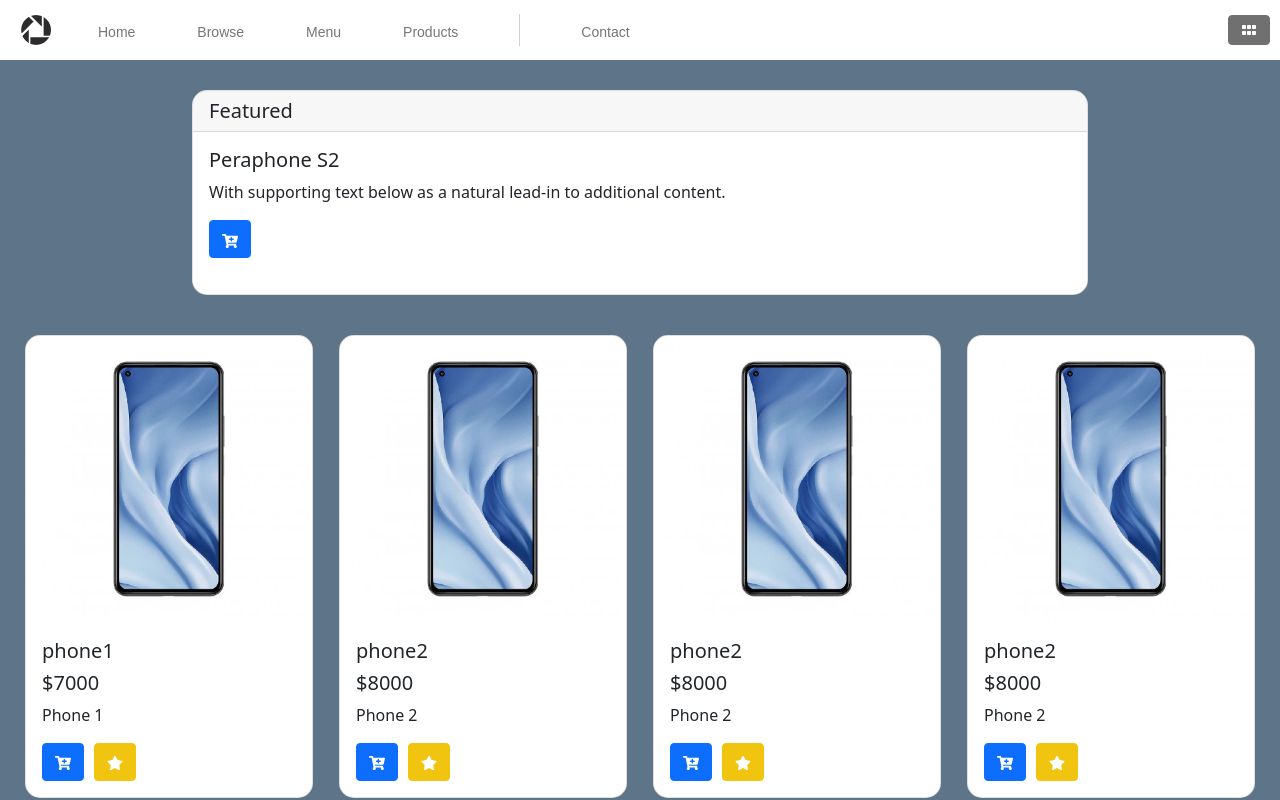
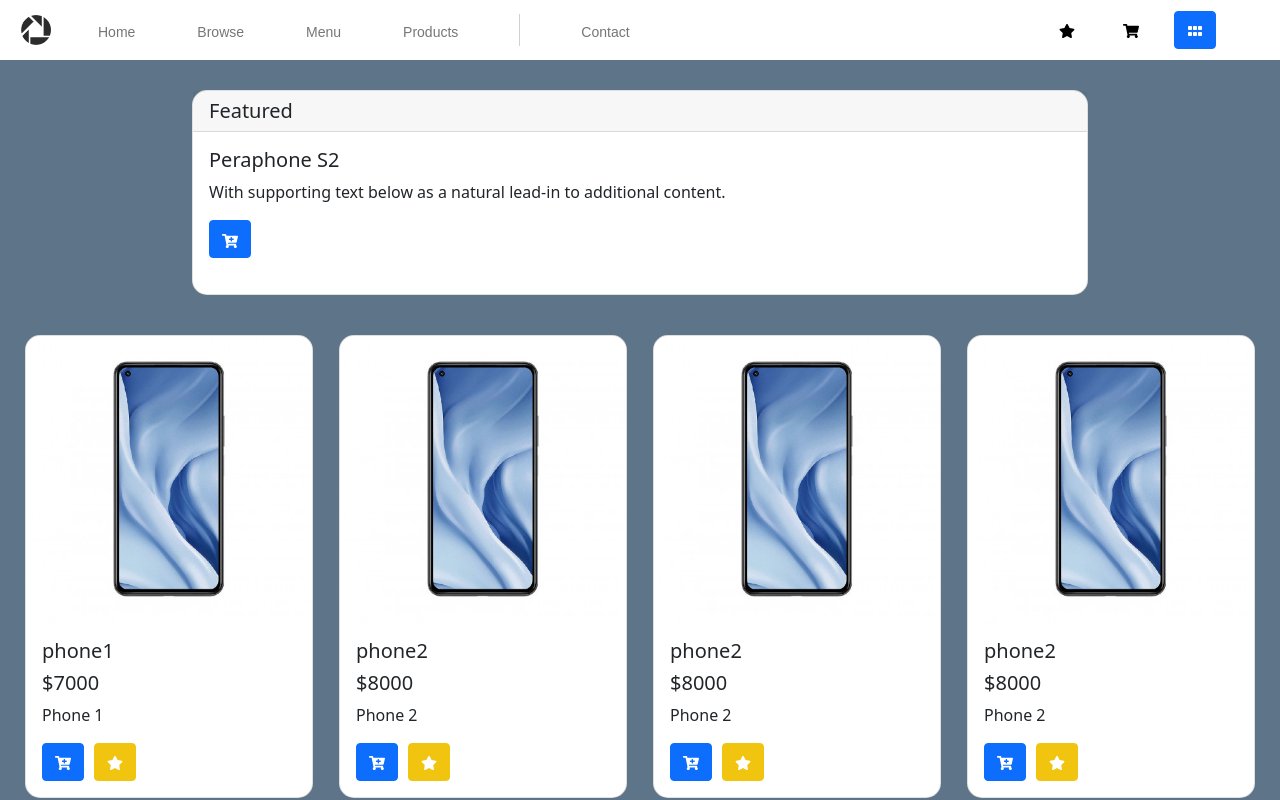
Before and after one commit to JennsiS/Products, a React (Create React App) app in the folder ecommerce-uvg/ecommerce-frontend/: page / in a window 1280 px wide. Shown: the top 800 px of the page. Built offline with nearby package versions, Linux system fonts and the light colour scheme.

Commit message:
Adding buttons to navbar

```diff
--- a/ecommerce-uvg/ecommerce-frontend/src/components/CHeader.jsx
+++ b/ecommerce-uvg/ecommerce-frontend/src/components/CHeader.jsx
@@ -2,7 +2,7 @@ import React from "react"
 import "../styles/CHeader.scss"
 import logo from "../imgs/logo.png"
 import 'bootstrap/dist/css/bootstrap.min.css';
-import { FaGripHorizontal } from "react-icons/fa";
+import { FaGripHorizontal, FaShoppingCart, FaStar } from 'react-icons/fa';
 
 export default class CHeader extends React.Component {
   render() {
@@ -21,7 +21,9 @@ export default class CHeader extends React.Component {
           <ul className="nav_list">
             <button type="button" id="nav_button"> Contact </button>
           </ul>
-          <a href="#ref" className="btn btn-primary" id="btn-menu"><FaGripHorizontal/></a>
+          <a href="#ref" className="btn btn-primary iconHeader" id="btn-cart-header"><FaShoppingCart/></a>
+          <a href="#ref" className="btn btn-primary iconHeader" id="btn-star-header"><FaStar/></a>
+          <a href="#ref" className="btn btn-primary" id="btn-menu-header"><FaGripHorizontal/></a>
         </nav>
       </header>
     )
--- a/ecommerce-uvg/ecommerce-frontend/src/components/Catalogo.jsx
+++ b/ecommerce-uvg/ecommerce-frontend/src/components/Catalogo.jsx
@@ -1,4 +1,3 @@
-/* eslint-disable jsx-a11y/anchor-is-valid */
 import {React, useState} from "react";
 import 'bootstrap/dist/css/bootstrap.min.css';
 import '../styles/Catalogo.scss'
@@ -48,7 +47,7 @@ export default function Catalogo() {
             <div className="card-body">
               <h5 className="card-title">Peraphone S2</h5>
               <p className="card-text">With supporting text below as a natural lead-in to additional content.</p>
-              <a href="#" className="btn btn-primary"><FaCartPlus/></a>
+              <a href="#ref" className="btn btn-primary"><FaCartPlus/></a>
             </div>
           </div>
         </div>
--- a/ecommerce-uvg/ecommerce-frontend/src/styles/CHeader.scss
+++ b/ecommerce-uvg/ecommerce-frontend/src/styles/CHeader.scss
@@ -86,3 +86,23 @@ button:hover {
     background-color: #707070;
     border-color: #707070;
 }
+
+.iconHeader{
+    color: black;
+    background-color: transparent;
+    border-color: transparent;
+}
+
+#btn-cart-header{
+    position: absolute;
+    right: 10%
+}
+#btn-star-header{
+    position: absolute;
+    right: 15%
+}
+#btn-menu-header{
+    position: absolute;
+    right: 5%
+
+}
--- a/ecommerce-uvg/ecommerce-frontend/src/styles/Catalogo.scss
+++ b/ecommerce-uvg/ecommerce-frontend/src/styles/Catalogo.scss
@@ -1,7 +1,6 @@
 .catalogo-page {
     background-color: rgb(93, 116, 137);
 }
-
 
 .catalogo {
     display: grid;
```
